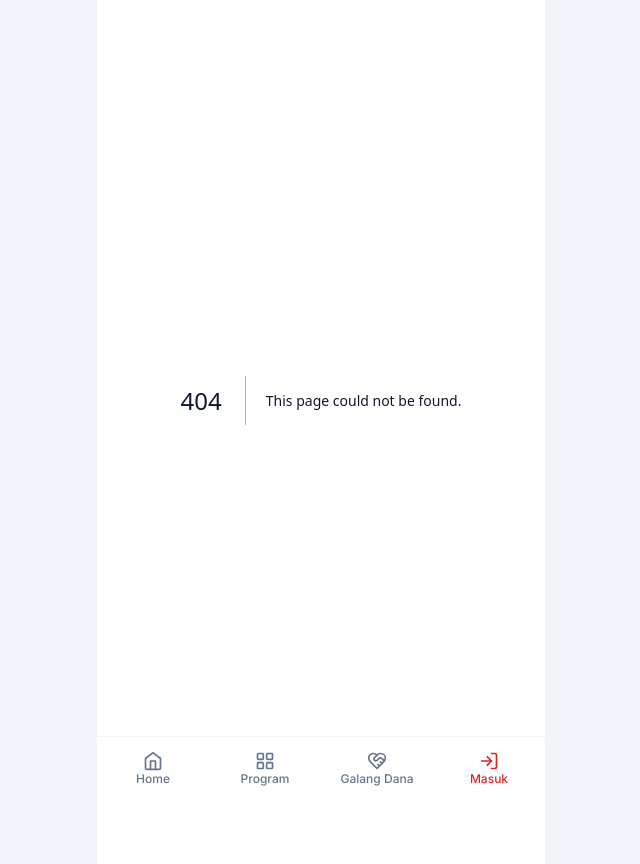
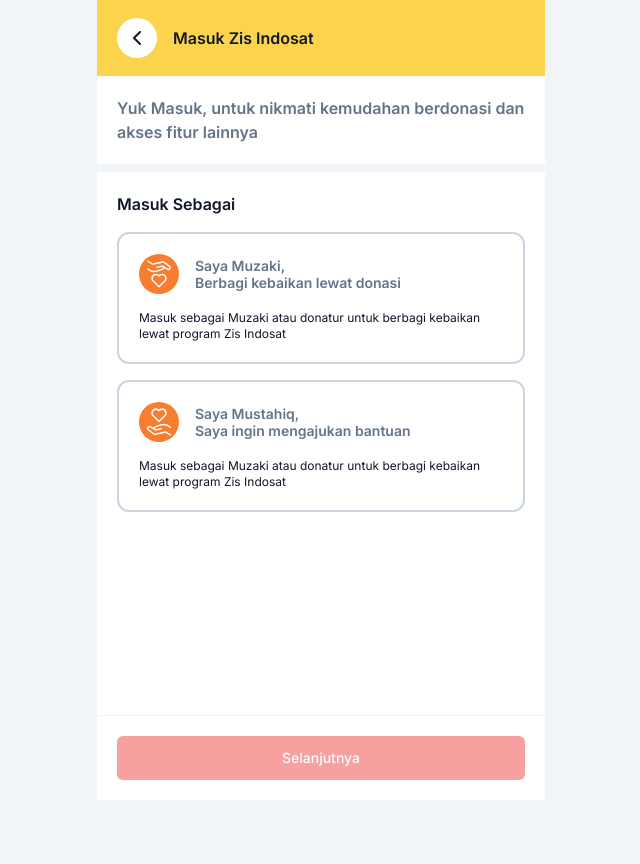
Before and after one commit to kedarnacha/zis-frontend, a Next.js app: page /login in a window 1280 px wide. Before the commit this address had no page. Shown: the whole page, without its empty margins (319-959 px from the left). After the commit the page ends 800 px from the top, so only its background shows below. Built offline with nearby package versions, Linux system fonts and the light colour scheme.

Commit message:
login select role

```diff
--- /dev/null
+++ b/src/app/login/components/SelectRoleContent.tsx
@@ -0,0 +1,69 @@
+'use client';
+
+import React, { useState } from 'react';
+
+import MustahiqIcon from '@/components/icon/MustahiqIcon';
+import MuzakiIcon from '@/components/icon/MuzakiIcon';
+import { Button } from '@/components/ui/button';
+import { cn } from '@/lib/utils';
+
+const selection = [
+  {
+    icon: MuzakiIcon,
+    label1: 'Saya Muzaki,',
+    label2: 'Berbagi kebaikan lewat donasi',
+    description:
+      'Masuk sebagai Muzaki atau donatur untuk berbagi kebaikan lewat program Zis Indosat',
+    id: 'muzaki',
+  },
+  {
+    icon: MustahiqIcon,
+    label1: 'Saya Mustahiq,',
+    label2: 'Saya ingin mengajukan bantuan',
+    description:
+      'Masuk sebagai Muzaki atau donatur untuk berbagi kebaikan lewat program Zis Indosat',
+    id: 'mustahiq',
+  },
+];
+
+const SelectRoleContent = () => {
+  const [selected, setSelected] = useState('');
+
+  return (
+    <>
+      <div className="p-5">
+        <h3 className="mb-4 font-semibold">Masuk Sebagai</h3>
+
+        {selection.map((item) => (
+          <div
+            onClick={() => setSelected(item.id)}
+            key={item.id}
+            className={cn(
+              'mb-4 cursor-pointer rounded-xl border-2 border-slate-300 p-5 transition duration-300 hover:border-rose-400',
+              {
+                'border-red-500': selected === item.id,
+              },
+            )}
+          >
+            <div className="flex items-center space-x-4">
+              <item.icon />
+              <div className="flex-1">
+                <p className="text-sm font-semibold leading-tight text-slate-500">{item.label1}</p>
+                <p className="text-sm font-semibold leading-tight text-slate-500">{item.label2}</p>
+              </div>
+            </div>
+            <p className="mt-4 text-xs">{item.description}</p>
+          </div>
+        ))}
+      </div>
+
+      <div className="shadow-t-sm fixed inset-x-0 bottom-0 mx-auto w-full max-w-md border-t border-t-slate-100 bg-white p-5">
+        <Button className="w-full" size="lg" variant="destructive" disabled={!selected}>
+          Selanjutnya
+        </Button>
+      </div>
+    </>
+  );
+};
+
+export default SelectRoleContent;
--- /dev/null
+++ b/src/app/login/page.tsx
@@ -0,0 +1,23 @@
+import React, { Fragment } from 'react';
+
+import Navbar from '@/components/zis/Navbar';
+
+import SelectRoleContent from './components/SelectRoleContent';
+
+const LoginPage = () => {
+  return (
+    <Fragment>
+      <Navbar title="Masuk Zis Indosat" />
+
+      <div className="border-b-8 border-b-slate-100 p-5">
+        <h2 className="font-semibold text-slate-500">
+          Yuk Masuk, untuk nikmati kemudahan berdonasi dan akses fitur lainnya
+        </h2>
+      </div>
+
+      <SelectRoleContent />
+    </Fragment>
+  );
+};
+
+export default LoginPage;
--- /dev/null
+++ b/src/components/icon/MustahiqIcon.tsx
@@ -0,0 +1,25 @@
+import React from 'react';
+
+const MustahiqIcon = () => {
+  return (
+    <svg xmlns="http://www.w3.org/2000/svg" width="40" height="40" fill="none" viewBox="0 0 40 40">
+      <rect width="40" height="40" fill="#F97D30" rx="20" transform="matrix(-1 0 0 1 40 0)"></rect>
+      <path
+        stroke="#fff"
+        strokeLinecap="round"
+        strokeLinejoin="round"
+        strokeWidth="1.559"
+        d="M14.148 13.77l5.846 5.79 5.846-5.79a3.896 3.896 0 10-5.846-5.118 3.897 3.897 0 10-5.846 5.123"
+      ></path>
+      <path
+        stroke="#fff"
+        strokeLinecap="round"
+        strokeLinejoin="round"
+        strokeWidth="1.428"
+        d="M31.435 25.184c-1.508-1.27-5.5-3.5-9.404-2.262s-5.673 2.024-6.07 2.262c-.397.198-1.095.833-.714 1.785m0 0c.38.953 1.19 1.032 1.547.953l5.475-1.19m-7.022.237l-4.404-2.38a1.635 1.635 0 00-1.786.595c-.714.952-.595 1.785 0 2.261.476.381 4.325 3.333 6.19 4.761.04.08.357.191 1.31 0 .951-.19 6.823-1.587 9.64-2.261l5.238 2.976"
+      ></path>
+    </svg>
+  );
+};
+
+export default MustahiqIcon;
--- /dev/null
+++ b/src/components/icon/MuzakiIcon.tsx
@@ -0,0 +1,25 @@
+import React from 'react';
+
+const MuzakiIcon = () => {
+  return (
+    <svg xmlns="http://www.w3.org/2000/svg" width="40" height="40" fill="none" viewBox="0 0 40 40">
+      <rect width="40" height="40" fill="#F97D30" rx="20" transform="matrix(-1 0 0 1 40 0)"></rect>
+      <path
+        stroke="#fff"
+        strokeLinecap="round"
+        strokeLinejoin="round"
+        strokeWidth="1.408"
+        d="M8.728 14.868c1.486 1.252 5.42 3.45 9.27 2.23 3.848-1.22 5.593-1.995 5.984-2.23.39-.195 1.08-.82.704-1.76m0 0c-.376-.938-1.174-1.017-1.526-.938l-5.397 1.173m6.923-.235l4.341 2.347a1.612 1.612 0 001.76-.587c.704-.938.587-1.76 0-2.229-.469-.375-4.263-3.285-6.101-4.694-.04-.078-.352-.187-1.291 0-.939.188-6.727 1.565-9.505 2.23L8.729 7.24"
+      ></path>
+      <path
+        stroke="#fff"
+        strokeLinecap="round"
+        strokeLinejoin="round"
+        strokeWidth="1.537"
+        d="M14.23 27.051l5.764 5.708 5.763-5.708a3.842 3.842 0 10-5.763-5.046 3.84 3.84 0 00-5.603-.58 3.843 3.843 0 00-.16 5.63"
+      ></path>
+    </svg>
+  );
+};
+
+export default MuzakiIcon;
--- a/src/components/zis/BottomNavigation.tsx
+++ b/src/components/zis/BottomNavigation.tsx
@@ -43,7 +43,9 @@
     //        href: '/account',
     //      },
   ];
-  const routes = [...menu.map((item) => item.href), '/register'];
+  const routes = [...menu.map((item) => item.href), '/register'].filter(
+    (item) => item !== '/login',
+  );
   const pathName = usePathname();
   const matchRoutes = routes.find((item) => item === pathName);
   if (!matchRoutes) return null;
--- a/src/components/zis/Carousel.tsx
+++ b/src/components/zis/Carousel.tsx
@@ -6,6 +6,8 @@
 import { Splide, SplideSlide } from '@splidejs/react-splide';
 import Image from 'next/image';
 import React from 'react';
+
+const slides = [1, 2, 3, 4, 5];
 
 const Carousel = () => {
   return (
@@ -18,8 +20,9 @@
         autoplay: true,
       }}
     >
-      <SplideSlide>
-        <div className="relative mx-4 mt-6 aspect-video overflow-hidden rounded-md">
+      {slides.map((slide) => (
+        <SplideSlide key={String(slide)} className="pb-2">
+          <div className="relative mx-4 mt-6 aspect-video overflow-hidden rounded-md border-2 border-slate-100 shadow-md">
             <Image
               src="https://ik.imagekit.io/iyansr/zis-carousel1_51xPIr38Y.jpeg?updatedAt=1692372579001"
               alt="Carousel1"
@@ -28,36 +31,7 @@
             />
           </div>
         </SplideSlide>
-      <SplideSlide>
-        <div className="relative mx-4 mt-6 aspect-video overflow-hidden rounded-md">
-          <Image
-            src="https://ik.imagekit.io/iyansr/zis-carousel1_51xPIr38Y.jpeg?updatedAt=1692372579001"
-            alt="Carousel1"
-            fill
-            className="object-cover"
-          />
-        </div>
-      </SplideSlide>
-      <SplideSlide>
-        <div className="relative mx-4 mt-6 aspect-video overflow-hidden rounded-md">
-          <Image
-            src="https://ik.imagekit.io/iyansr/zis-carousel1_51xPIr38Y.jpeg?updatedAt=1692372579001"
-            alt="Carousel1"
-            fill
-            className="object-cover"
-          />
-        </div>
-      </SplideSlide>
-      <SplideSlide>
-        <div className="relative mx-4 mt-6 aspect-video overflow-hidden rounded-md">
-          <Image
-            src="https://ik.imagekit.io/iyansr/zis-carousel1_51xPIr38Y.jpeg?updatedAt=1692372579001"
-            alt="Carousel1"
-            fill
-            className="object-cover"
-          />
-        </div>
-      </SplideSlide>
+      ))}
     </Splide>
   );
 };
--- /dev/null
+++ b/src/components/zis/Navbar.tsx
@@ -0,0 +1,38 @@
+'use client';
+
+import { ChevronLeft } from 'lucide-react';
+import { useRouter } from 'next/navigation';
+import React from 'react';
+
+import { Button } from '../ui/button';
+
+type Props = {
+  title?: string;
+};
+
+const Navbar = ({ title = '' }: Props) => {
+  const router = useRouter();
+
+  const handleBack = () => {
+    if (window.history.state && window.history.state.idx > 0) {
+      router.back();
+    } else {
+      router.push('/');
+    }
+  };
+
+  return (
+    <div className="flex h-[76px] w-full items-center space-x-4 bg-amber-300 px-5">
+      <Button
+        className="h-10 w-10 rounded-full bg-white p-0"
+        variant="secondary"
+        onClick={handleBack}
+      >
+        <ChevronLeft size={24} className="text-slate-900" />
+      </Button>
+      <p className="font-semibold">{title}</p>
+    </div>
+  );
+};
+
+export default Navbar;
```
Also changed, not shown: src/components/zis/DonationItemCardVertical.tsx (+37 -8 lines). Lines whose indentation alone changed are shown as unchanged.
